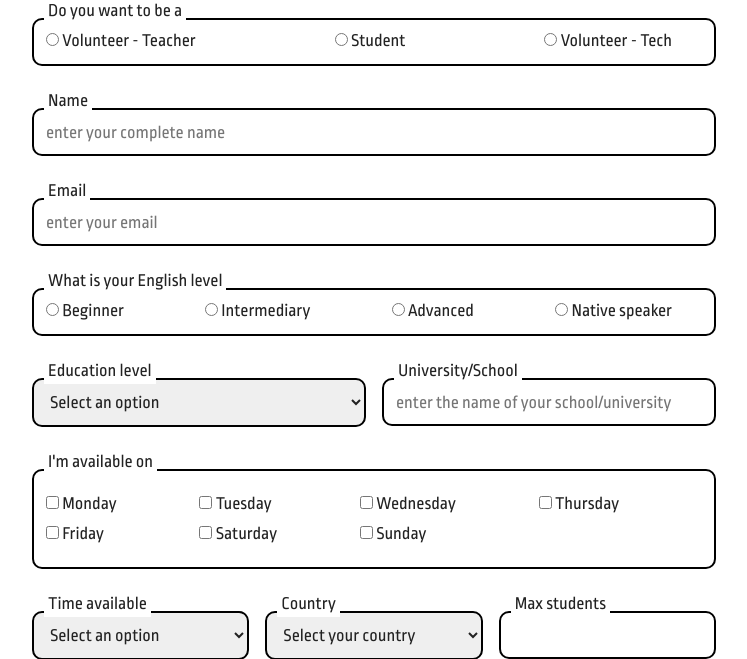
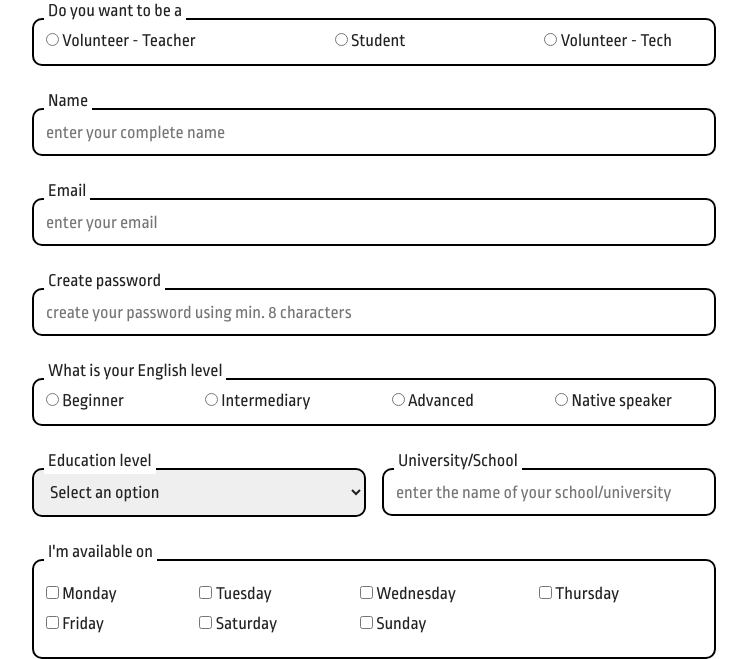
Before and after one commit to nunesdecassia/foundations-talkgirl, a Flask app: page /signup in a window 1280 px wide. Shown: the top 659 px of the page, without its empty margins (266-1013 px from the left). Run offline with Flask 2, Linux system fonts and the light colour scheme.

Commit message:
Add 'password' to signup.

```diff
--- a/templates/formItems.html
+++ b/templates/formItems.html
@@ -56,7 +56,7 @@
 {%- endmacro %}
 
 <!-- TEXT -->
-{% macro input(name, title, value='', type='text', placeholder='', required=False) -%}
+{% macro input(name, title, value='', type='text', placeholder='', minlength=0, required=False) -%}
     <div class="input-item">
         <label>{{ title }}</label>
         <input
@@ -65,6 +65,7 @@
             type="{{ type }}"
             placeholder="{{ placeholder }}"
             value="{{ value|e }}"
+            minlength="{{ minlength }}"
             {{ 'required' if required else '' }}
         />
     </div>
--- a/templates/signup.html
+++ b/templates/signup.html
@@ -12,6 +12,14 @@
 
             {{ items.input('name', 'Name', placeholder='enter your complete name', required=True) }}
             {{ items.input('email', 'Email', placeholder='enter your email', required=True) }}
+            {{ items.input(
+                'password',
+                'Create password',
+                type='password',
+                placeholder='create your password using min. 8 characters',
+                required=True,
+                minlength=8,
+            ) }}
 
             {{ items.radio_group('english_level', 'What is your English level', options=[
                 ("beginner", "Beginner"),
```
